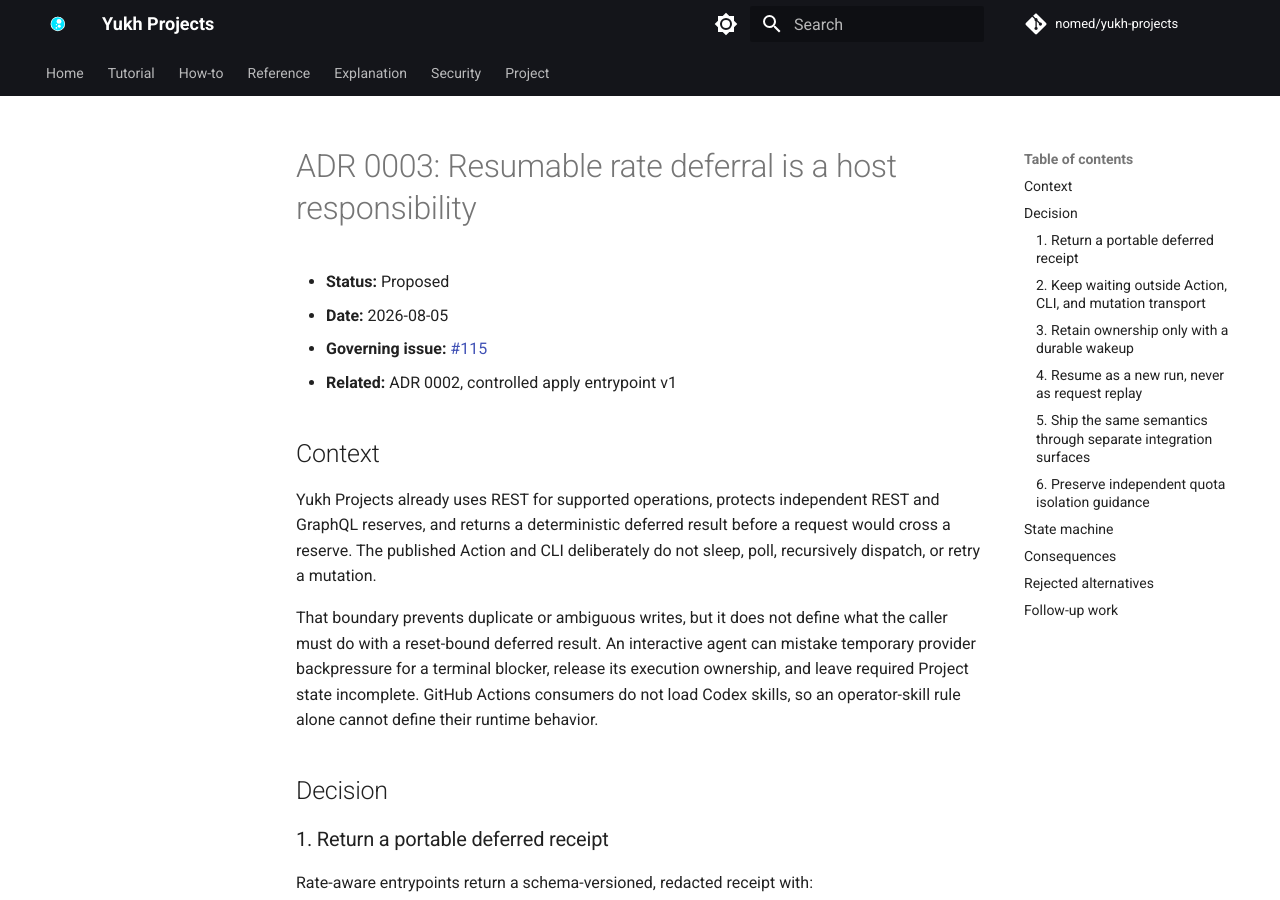
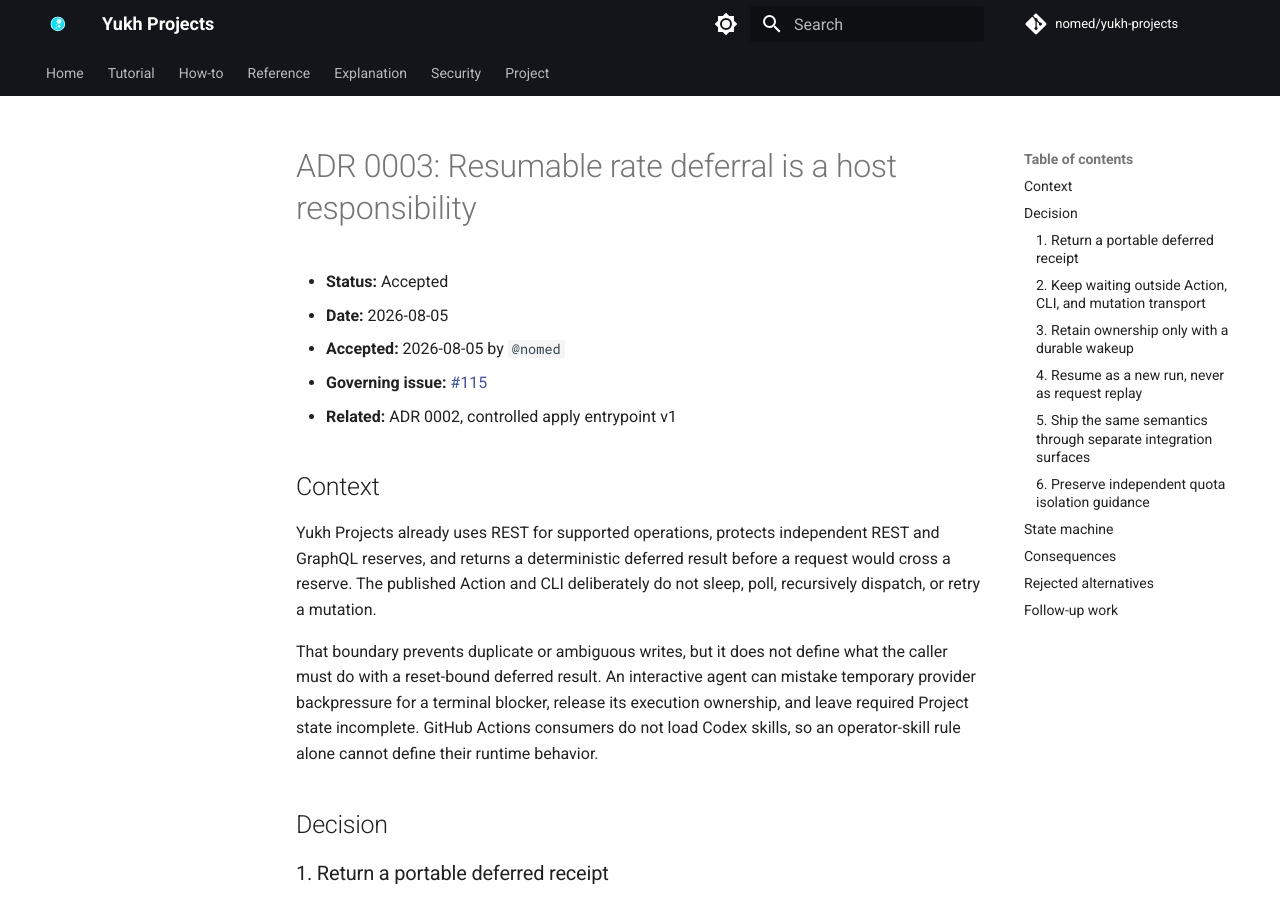
Before and after one commit to nomed/yukh-projects, an MkDocs documentation site: the page built from docs/adr/0003-resumable-rate-deferral.md, in a window 1280 px wide and 900 px high. Built offline with MkDocs 1.6.1 and Material for MkDocs 9.7.7, drawn with Linux system fonts in a browser that asks for light colours; comment, search, counter and statistics services are not loaded.

Commit message:
docs: accept resumable rate deferral
Signed-off-by: Codex <codex@openai.com>

```diff
--- a/docs/adr/0003-resumable-rate-deferral.md
+++ b/docs/adr/0003-resumable-rate-deferral.md
@@ -1,7 +1,8 @@
 # ADR 0003: Resumable rate deferral is a host responsibility
 
-- **Status:** Proposed
+- **Status:** Accepted
 - **Date:** 2026-08-05
+- **Accepted:** 2026-08-05 by `@nomed`
 - **Governing issue:** [#115](https://github.com/nomed/yukh-projects/issues/115)
 - **Related:** ADR 0002, controlled apply entrypoint v1
 
```
